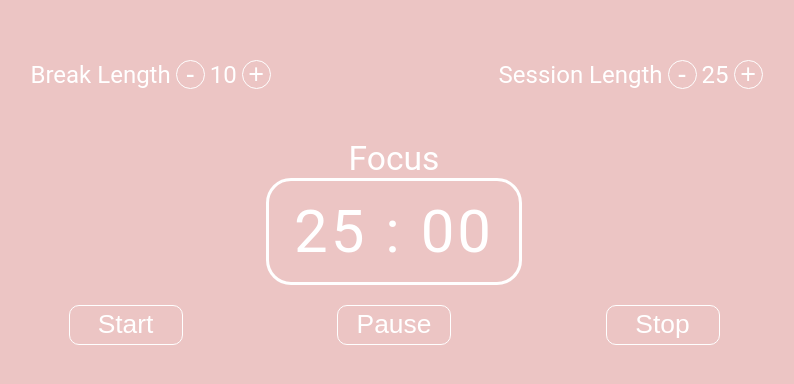
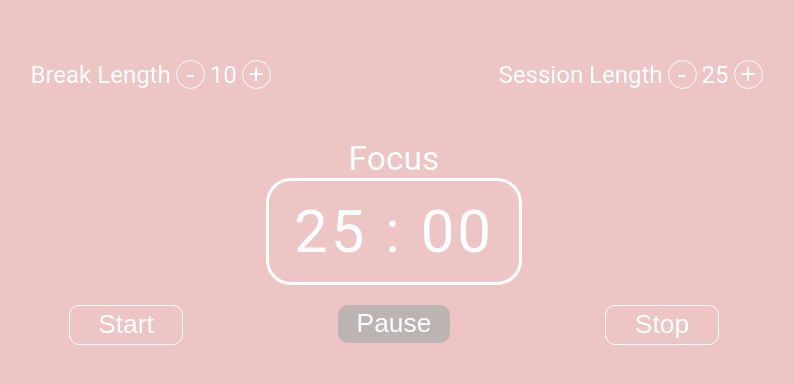
Before and after one commit to bears-team-06/pomodoro-clock, a React (Create React App) app: page / in a window 1280 px wide. Shown: the part 198-582 px from the top of the page, without its empty margins (246-1040 px from the left). Built offline with nearby package versions, Linux system fonts and the light colour scheme.

Commit message:
Disable increm/decrem btns when timer is running; Style disabled btns

```diff
--- a/src/App.js
+++ b/src/App.js
@@ -150,6 +150,7 @@ class App extends Component {
             minimumChange={60}
             maximumLength={3600}
             minimumLength={60}
+            timerState={this.state.timerState}
           />
           <ReusableTimeConfigurationComponent
             labelName='Session Length'
@@ -158,6 +159,7 @@ class App extends Component {
             minimumChange={300}
             maximumLength={7200}
             minimumLength={600}
+            timerState={this.state.timerState}
           />
         </div>
         <div className={"row timer-box"}>
--- a/src/components/ReusableTimeConfigurationComponent.js
+++ b/src/components/ReusableTimeConfigurationComponent.js
@@ -1,4 +1,5 @@
 import React, { Component } from 'react';
+import TimerState from "../TimerState";
 
 class ReusableTimeConfigurationComponent extends Component {
 
@@ -11,11 +12,11 @@ class ReusableTimeConfigurationComponent extends Component {
     };
 
     get incrementButtonDisabled() {
-        return this.props.timeLength >= this.props.maximumLength;
+        return (this.props.timeLength >= this.props.maximumLength || this.props.timerState === TimerState.Running);
     }
 
     get decrementButtonDisabled() {
-        return this.props.timeLength <= this.props.minimumLength;
+        return (this.props.timeLength <= this.props.minimumLength || this.props.timerState === TimerState.Running);
     }
 
     get timeString() {
--- a/src/index.css
+++ b/src/index.css
@@ -79,6 +79,11 @@ html, body, #root {
   background: #ffffff;
   color: #ECC5C4;
 }
+.btn:disabled {
+  border: none;
+  background: #bcb3b3;
+  color: #ffffff;
+}
 
 .rounded-button {
   width: 27px;
```
